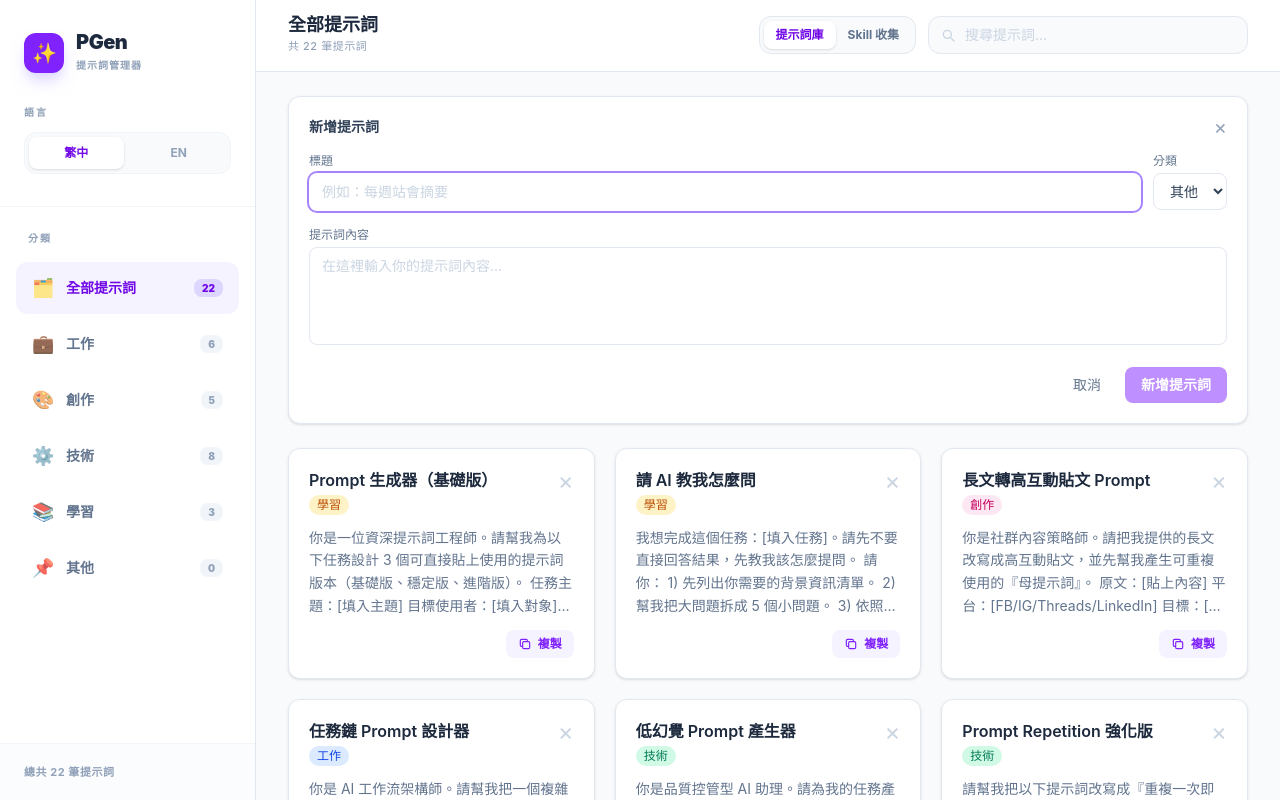
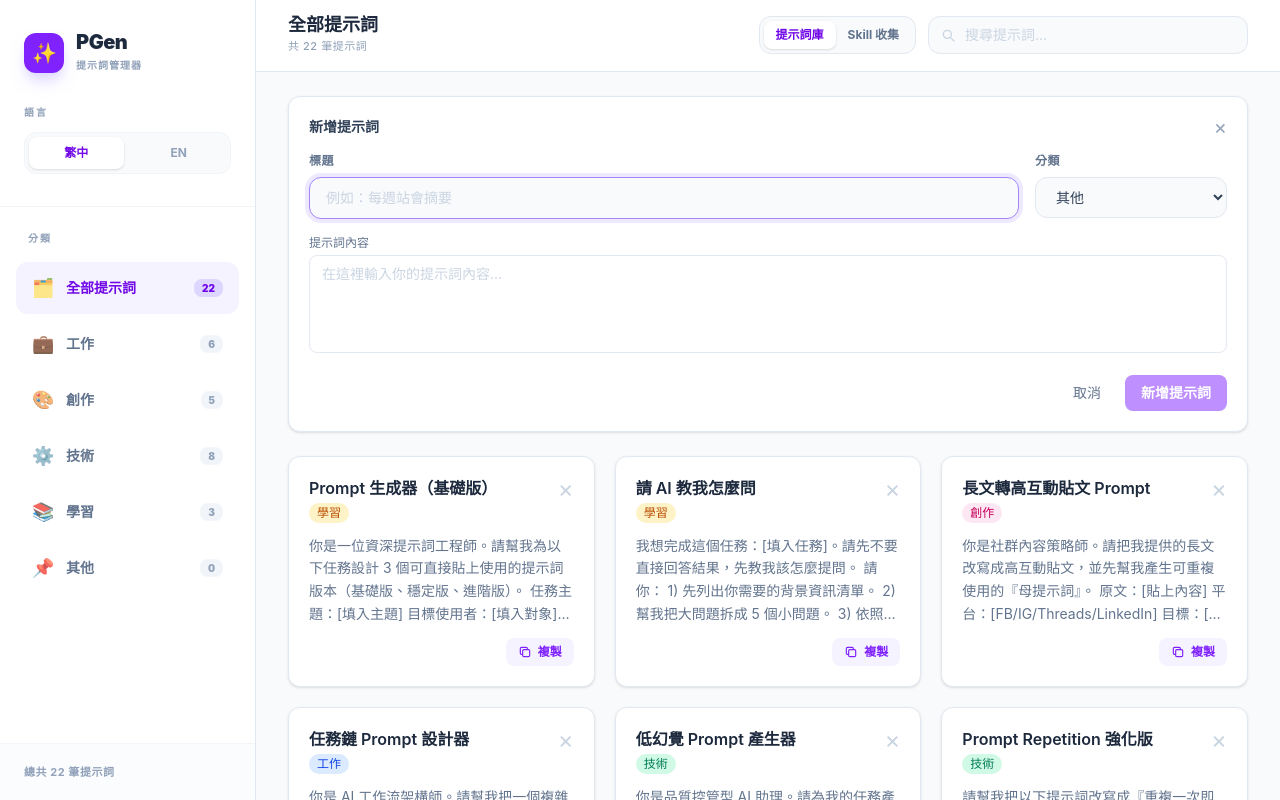
Before and after one commit to as880074/PGen, a React (Vite) app: page / in a window 1280 px wide. Both pictures are taken after a click on the button "新增提示詞...". Built offline with nearby package versions, Linux system fonts and the light colour scheme.

Commit message:
feat: 改善 AddPromptForm 和 SkillCollectionPage 的 UI 元素，調整樣式與結構以增強使用者體驗

```diff
--- a/src/components/AddPromptForm.jsx
+++ b/src/components/AddPromptForm.jsx
@@ -50,24 +50,24 @@ export default function AddPromptForm({ onAdd, messages, categoryLabels }) {
         </button>
       </div>
 
-      <div className="flex gap-3">
+      <div className="flex flex-col sm:flex-row gap-4">
         <div className="flex-1">
-          <label className="block text-xs font-medium text-slate-500 mb-1">{messages.titleLabel}</label>
+          <label className="block text-xs font-bold text-slate-500 uppercase tracking-wider mb-2">{messages.titleLabel}</label>
           <input
             type="text"
             value={title}
             onChange={(e) => setTitle(e.target.value)}
             placeholder={messages.titlePlaceholder}
-            className="w-full px-3 py-2 text-sm border border-slate-200 rounded-lg outline-none focus:ring-2 focus:ring-violet-400 focus:border-transparent placeholder:text-slate-300"
+            className="w-full px-4 py-2.5 text-sm border border-slate-200 rounded-xl outline-none focus:ring-4 focus:ring-violet-100 focus:border-violet-400 bg-slate-50 transition-all placeholder:text-slate-300"
             autoFocus
           />
         </div>
-        <div>
-          <label className="block text-xs font-medium text-slate-500 mb-1">{messages.categoryLabel}</label>
+        <div className="sm:w-48">
+          <label className="block text-xs font-bold text-slate-500 uppercase tracking-wider mb-2">{messages.categoryLabel}</label>
           <select
             value={category}
             onChange={(e) => setCategory(e.target.value)}
-            className="px-3 py-2 text-sm border border-slate-200 rounded-lg outline-none focus:ring-2 focus:ring-violet-400 focus:border-transparent bg-white"
+            className="w-full px-4 py-2.5 text-sm border border-slate-200 rounded-xl outline-none focus:ring-4 focus:ring-violet-100 focus:border-violet-400 bg-slate-50 transition-all cursor-pointer"
           >
             {CATEGORIES.map((c) => (
               <option key={c} value={c}>
--- a/src/components/SkillCollectionPage.jsx
+++ b/src/components/SkillCollectionPage.jsx
@@ -552,19 +552,11 @@ export default function SkillCollectionPage({ locale, skills = [], onAddSkill, o
           </form>
         ) : null}
 
-        <div className="mt-4 grid grid-cols-1 gap-3 md:grid-cols-2 xl:grid-cols-4">
-          <input
-            type="text"
-            value={search}
-            onChange={(e) => setSearch(e.target.value)}
-            placeholder={content.searchPlaceholder}
-            className="rounded-lg border border-slate-200 bg-white px-3 py-2 text-sm text-slate-700 outline-none focus:border-violet-300 focus:ring-2 focus:ring-violet-200"
-          />
-
+        <div className="mt-4 grid grid-cols-1 gap-3 md:grid-cols-3">
           <select
             value={category}
             onChange={(e) => setCategory(e.target.value)}
-            className="rounded-lg border border-slate-200 bg-white px-3 py-2 text-sm text-slate-700 outline-none focus:border-violet-300 focus:ring-2 focus:ring-violet-200"
+            className="rounded-xl border border-slate-200 bg-white px-4 py-2.5 text-sm text-slate-700 outline-none focus:ring-4 focus:ring-violet-100 focus:border-violet-400 transition-all cursor-pointer"
           >
             <option value="all">{content.categoryLabel}: {content.allOption}</option>
             {Object.keys(content.categories).map((key) => (
@@ -577,7 +569,7 @@ export default function SkillCollectionPage({ locale, skills = [], onAddSkill, o
           <select
             value={platform}
             onChange={(e) => setPlatform(e.target.value)}
-            className="rounded-lg border border-slate-200 bg-white px-3 py-2 text-sm text-slate-700 outline-none focus:border-violet-300 focus:ring-2 focus:ring-violet-200"
+            className="rounded-xl border border-slate-200 bg-white px-4 py-2.5 text-sm text-slate-700 outline-none focus:ring-4 focus:ring-violet-100 focus:border-violet-400 transition-all cursor-pointer"
           >
             <option value="all">{content.platformLabel}: {content.allOption}</option>
             {platformOptions.map((item) => (
@@ -590,7 +582,7 @@ export default function SkillCollectionPage({ locale, skills = [], onAddSkill, o
           <select
             value={mcpFilter}
             onChange={(e) => setMcpFilter(e.target.value)}
-            className="rounded-lg border border-slate-200 bg-white px-3 py-2 text-sm text-slate-700 outline-none focus:border-violet-300 focus:ring-2 focus:ring-violet-200"
+            className="rounded-xl border border-slate-200 bg-white px-4 py-2.5 text-sm text-slate-700 outline-none focus:ring-4 focus:ring-violet-100 focus:border-violet-400 transition-all cursor-pointer"
           >
             <option value="all">{content.mcpLabel}: {content.mcpAll}</option>
             <option value="required">{content.mcpLabel}: {content.mcpYes}</option>
```
